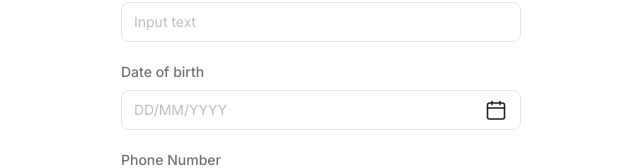
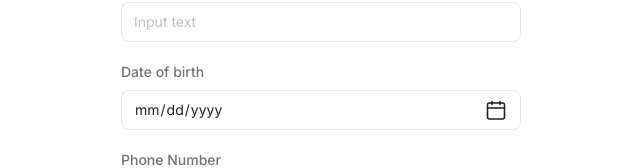
Before and after one commit to trybenode/hackathon-, a Next.js app in the folder frontend/: page /join/identity in a window 1280 px wide. Shown: the part 637-805 px from the top of the page, without its empty margins (319-959 px from the left). Built offline with nearby package versions, Linux system fonts and the light colour scheme; no server answers.

Commit message:
feat: pick the worker's date of birth from a calendar

```diff
--- a/frontend/src/app/join/identity/WorkerIdentityForm.tsx
+++ b/frontend/src/app/join/identity/WorkerIdentityForm.tsx
@@ -1,7 +1,7 @@
 "use client";
 
 import { useRouter } from "next/navigation";
-import { useEffect, useState, type FormEvent } from "react";
+import { useEffect, useRef, useState, type FormEvent } from "react";
 import { OnboardingHero } from "@/components/verification/OnboardingHero";
 import { UtilityBillInput } from "@/components/verification/UtilityBillInput";
 import { stepPath, useOnboarding } from "@/components/verification/useOnboarding";
@@ -12,15 +12,11 @@ import { submitWorkerIdentity } from "@/lib/onboarding";
 /** Nigerian NIN and BVN are both 11 digits. */
 const ID_LENGTH = 11;
 
-/** "DD/MM/YYYY" as typed, to "YYYY-MM-DD"; null when it is not a real past date. */
-function parseBirthDate(value: string) {
-  const match = /^(\d{1,2})\/(\d{1,2})\/(\d{4})$/.exec(value.trim());
-  if (!match) return null;
-  const [, day, month, year] = match.map(Number);
-  const date = new Date(Date.UTC(year, month - 1, day));
-  const real = date.getUTCFullYear() === year && date.getUTCMonth() === month - 1 && date.getUTCDate() === day;
-  if (!real || date >= new Date()) return null;
-  return date.toISOString().slice(0, 10);
+/** Today as "YYYY-MM-DD" in the visitor's own time zone, the date picker's format. */
+function today() {
+  const now = new Date();
+  const pad = (value: number) => String(value).padStart(2, "0");
+  return `${now.getFullYear()}-${pad(now.getMonth() + 1)}-${pad(now.getDate())}`;
 }
 
 /** "Identity Information": the worker's details, sent to the identity provider. */
@@ -31,6 +27,7 @@ export function WorkerIdentityForm() {
   const [file, setFile] = useState<File | null>(null);
   const [submitting, setSubmitting] = useState(false);
   const [error, setError] = useState<string | null>(null);
+  const birthDateRef = useRef<HTMLInputElement>(null);
 
   // The email is the one they signed up with.
   useEffect(() => {
@@ -47,10 +44,11 @@ export function WorkerIdentityForm() {
     const field = (name: string) => String(data.get(name) ?? "").trim();
     const nin = field("nin");
     const bvn = field("bvn");
-    const birthDate = parseBirthDate(field("date_of_birth"));
+    // The picker gives "YYYY-MM-DD"; a typed-in future date is still possible.
+    const birthDate = field("date_of_birth");
 
-    if (!birthDate) {
-      setError("Enter your date of birth as DD/MM/YYYY.");
+    if (!birthDate || birthDate >= today()) {
+      setError("Choose your date of birth.");
       return;
     }
     if (nin.length !== ID_LENGTH || bvn.length !== ID_LENGTH) {
@@ -94,13 +92,29 @@ export function WorkerIdentityForm() {
         <Input name="first_name" label="First Name" placeholder="Input text" autoComplete="given-name" required />
         <Input name="last_name" label="Last Name" placeholder="Input text" autoComplete="family-name" required />
         <Input name="email" type="email" label="Email" placeholder="Input text" value={email} readOnly />
+        {/* A calendar picker rather than typing. The browser's own icon is
+            hidden in favour of the design's, and both it and the field open
+            the picker. */}
         <Input
+          ref={birthDateRef}
           name="date_of_birth"
+          type="date"
           label="Date of birth"
-          placeholder="DD/MM/YYYY"
-          inputMode="numeric"
           autoComplete="bday"
-          trailingIcon={<CalendarIcon />}
+          min="1900-01-01"
+          max={today()}
+          onClick={(event) => event.currentTarget.showPicker?.()}
+          className="[&::-webkit-calendar-picker-indicator]:hidden"
+          trailingIcon={
+            <button
+              type="button"
+              aria-label="Open calendar"
+              onClick={() => birthDateRef.current?.showPicker?.()}
+              className="text-inherit"
+            >
+              <CalendarIcon />
+            </button>
+          }
           required
         />
         <Input
```
